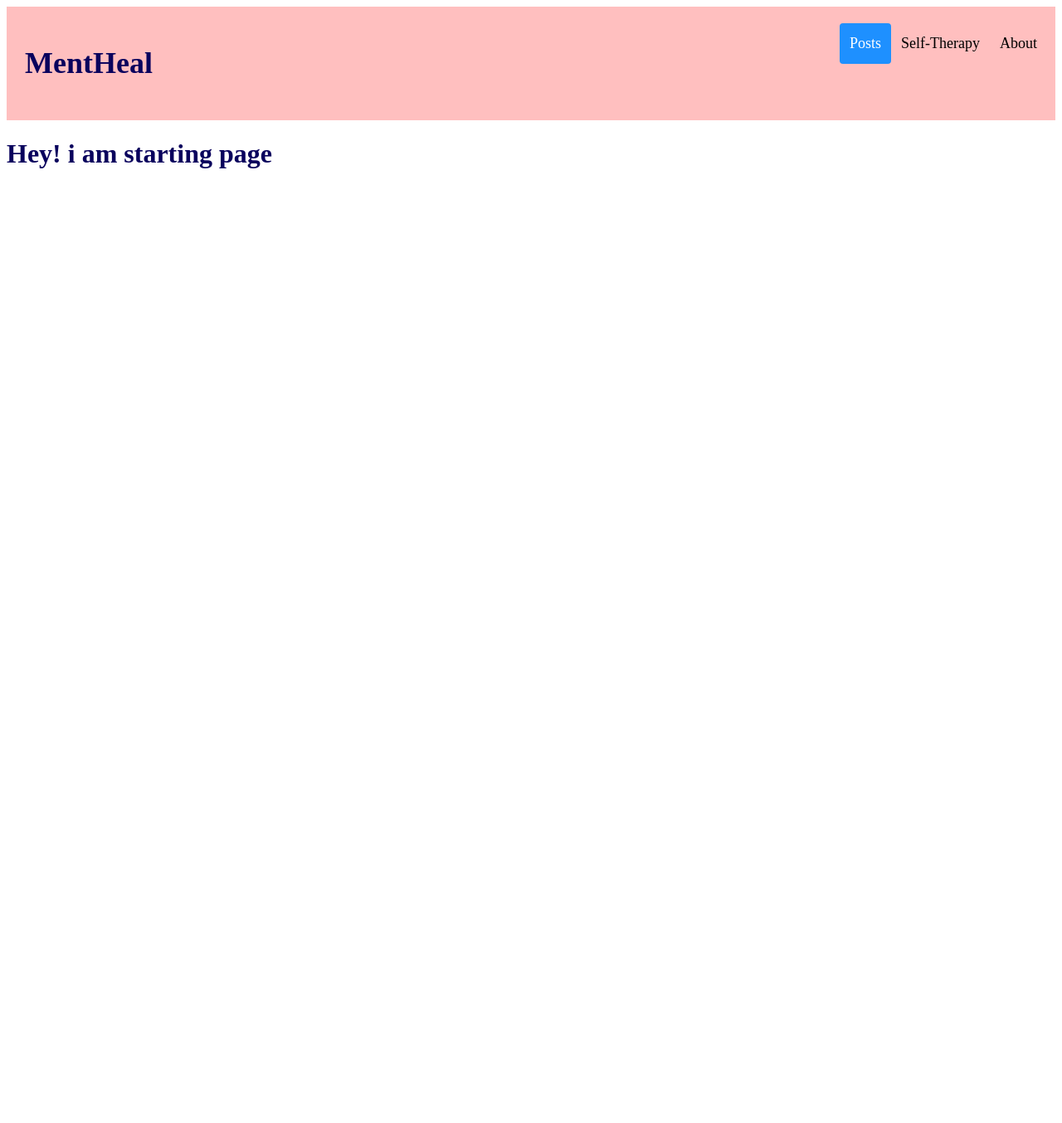
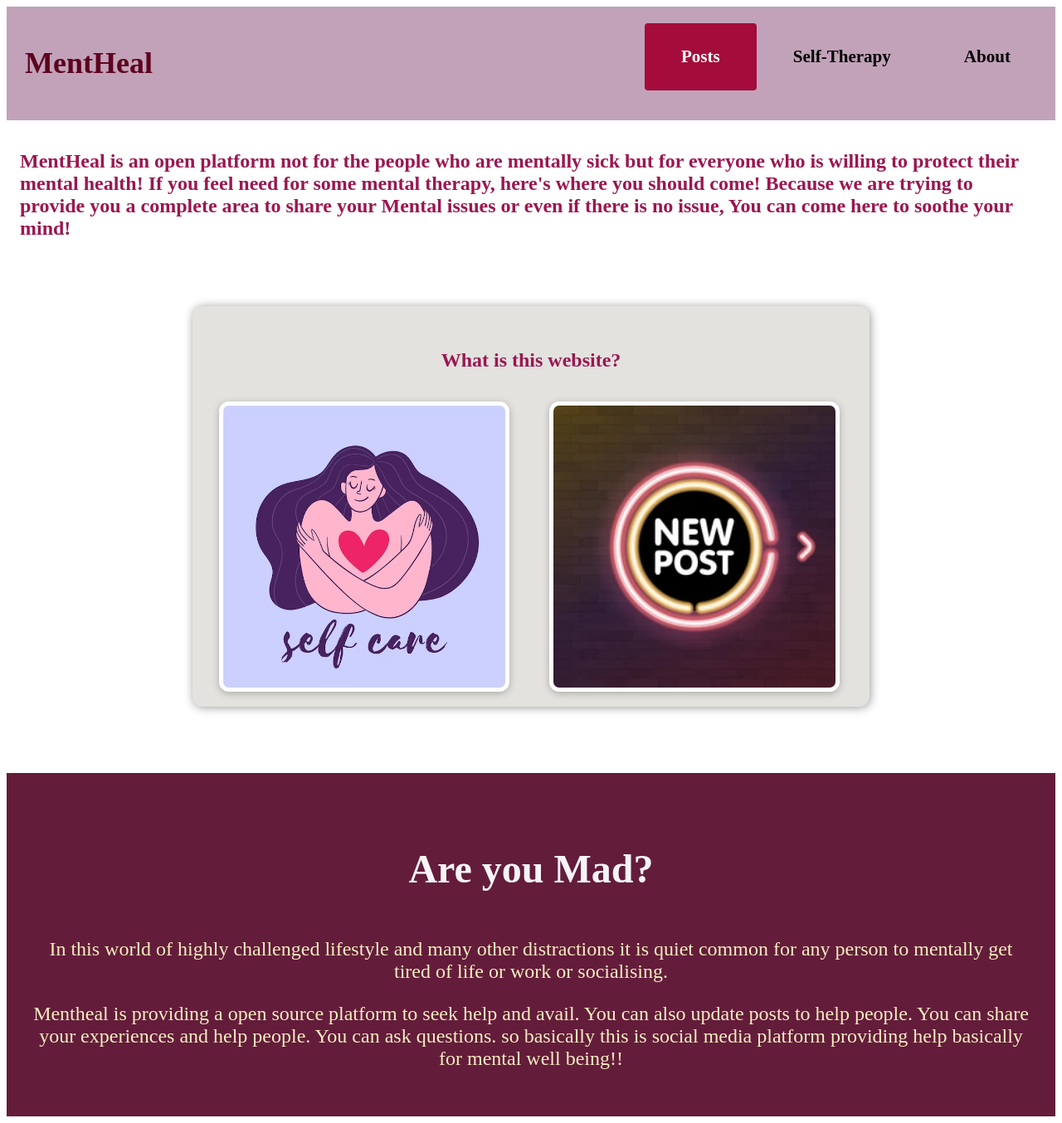
Before and after one commit to Aviii24x7/MentHeal, a Django app: page / in a window 1280 px wide. Shown: the whole page at 83% size. Before the commit the page ends 203 px from the top, so only its background shows below. Run offline with Django 4.2, Linux system fonts and the light colour scheme.

Commit message:
pushing front page

```diff
--- a/mentapp/static/base.css
+++ b/mentapp/static/base.css
@@ -1,7 +1,7 @@
 /* Style the header with a grey background and some padding */
 .header {
     overflow: hidden;
-    background-color: #ffbfbf;
+    background-color: #c2a2b9;
     padding: 20px 10px;
   }
 
@@ -31,7 +31,7 @@
 
   /* Style the active/current link*/
   .header a.active {
-    background-color: dodgerblue;
+    background-color: #a40d3b;
     color: white;
   }
 
@@ -51,3 +51,8 @@
       float: none;
     }
   }
+
+  h3{
+    padding: 1rem;
+    margin: auto 1rem;
+  }
--- a/mentapp/static/mentapp/home.css
+++ b/mentapp/static/mentapp/home.css
@@ -1,3 +1,88 @@
 h1{
-  color: rgb(9, 1, 93);
+
+  color: #5D001E;
 }
+
+h2{
+  color: #9a1750;
+  padding: 1rem;
+}
+#selftherapy{
+  background-color: #E3E2DF;
+  padding: 1rem;
+  border-radius: 12px;
+  width: 49rem;
+  margin: 4rem auto 4rem auto;
+  box-shadow: 1px 1px 12px rgba(0, 0, 0, 0.4);
+}
+
+#selftherapy ul {
+  list-style: none;
+  display: flex;
+  flex-flow: column wrap;
+  height: 22em;
+}
+
+#selftherapy img{
+  width:9cm;
+    /* width: 45rem; */
+
+    object-fit: cover;
+    object-position: top;
+    border: 5px solid white;
+    border-radius: 12px;
+    background-color: whitesmoke;
+    /* transform: rotateZ(deg); */
+    box-shadow: 0 2px 8px rgba(0,0,0,0.25);
+}
+
+
+#selftherapy h2 {
+  text-align: center;
+}
+
+#selftherapy ul {
+  list-style: none;
+  margin: 0;
+  padding: 0;
+  display: flex;
+  gap: 1rem;
+}
+
+#selftherapy li {
+  flex: 1;
+}
+
+#selftherapy a {
+    text-decoration: none;
+    color: black;
+    transition: all 0.2s ease;
+    padding: 1rem;
+}
+
+#selftherapy a:hover,
+#selftherapy a:active
+    {
+      transform: scale(1, 1);
+      background-color: #ee4c7c;
+      color: white;
+    }
+
+    #about {
+      text-align: center;
+      padding: 2rem;
+      background-color: #641c3b;
+      margin-top: 5rem;
+  }
+
+  #about h2 {
+      font-size: 3rem;
+  }
+
+  #about h2{
+    color: whitesmoke;
+  }
+  #about p{
+      font-size: 1.5rem;
+      color: #f6efc0;
+  }
--- a/mentapp/templates/base.html
+++ b/mentapp/templates/base.html
@@ -4,7 +4,7 @@
     <head>
         <meta charset="utf-8">
         <meta http-equiv="X-UA-Compatible" content="IE=edge">
-        <title> MentHeal|{% block title_block %}{% endblock  %} </title>
+        <title> MentHeal | {% block title_block %}{% endblock  %} </title>
         <meta name="description" content="">
         <meta name="viewport" content="width=device-width, initial-scale=1">
         <link rel="stylesheet" href="{% static 'base.css' %}">
@@ -14,9 +14,9 @@
         <div class="header">
             <a href="#" class="app"><h1>MentHeal</h1></a>
             <div class="header-right">
-              <a class="active" href="#Posts">Posts</a>
-              <a href="#SelfTherapy">Self-Therapy</a>
-              <a href="#about">About</a>
+              <a class="active" href="#Posts"><h3>Posts</h3></a>
+              <a href="#SelfTherapy"><h3>Self-Therapy</h3></a>
+              <a href="#about"><h3>About</h3></a>
             </div>
           </div>
         {% block body_block %}{% endblock  %}
--- a/mentapp/templates/mentapp/home.html
+++ b/mentapp/templates/mentapp/home.html
@@ -4,5 +4,30 @@
 {% block title_block %}Home{% endblock  %}
 {% block css_block %}<link rel="stylesheet" href="{% static 'mentapp/home.css' %}">{% endblock  %}
 {% block body_block %}
-<h1>Hey! i am starting page</h1>
+
+<h2>
+    MentHeal is an open platform not for the people who are mentally sick but for everyone who is willing to protect their mental health!
+    If you feel need for some mental therapy, here's where you should come! Because we are trying to provide you a complete area to share your Mental issues or even if there is no issue, You can come here to soothe your mind!
+</h2>
+<section id="selftherapy">
+
+    <h2>What is this website?</h2>
+
+    <ul>
+    <li><a href=""> <img src="{% static 'mentapp/selfcare.avif' %}"></a></li>
+    <li><a href=""> <img src="{% static 'mentapp/post.png' %}"></a></li>
+
+    <ul>
+</section>
+
+<section id= about>
+    <h2>Are you Mad?</h2>
+    <p>
+       In this world of highly challenged lifestyle and many other distractions it is quiet common for any person to mentally get tired of life or work or socialising.
+    </p>
+    <p>
+      Mentheal is providing a open source platform to seek help and avail. You can also update posts to help people. You can share your experiences and help people. You can ask questions. so basically this is social media platform providing help basically for mental well being!!
+    </p>
+
+ </section>
 {% endblock  %}
```
Also changed, not shown: mentapp/static/mentapp/post.png (added), mentapp/static/mentapp/selfcare.avif (added).
